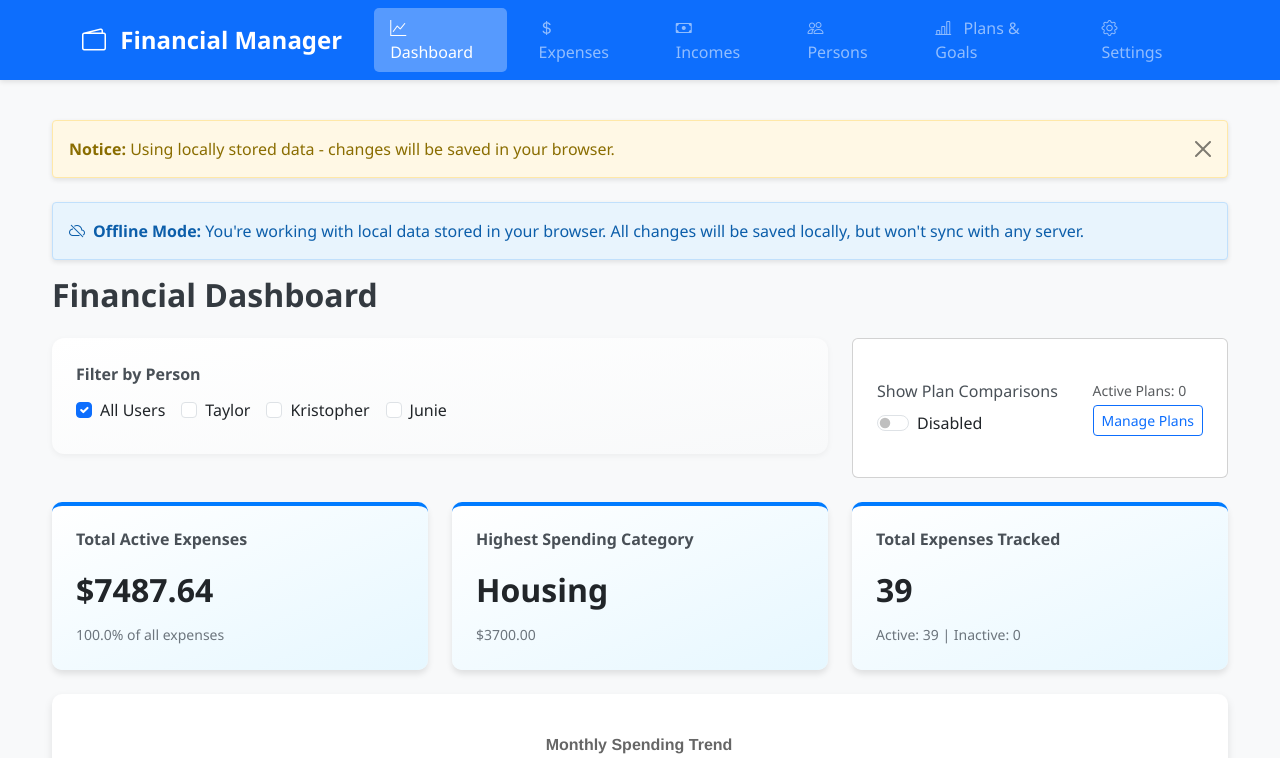
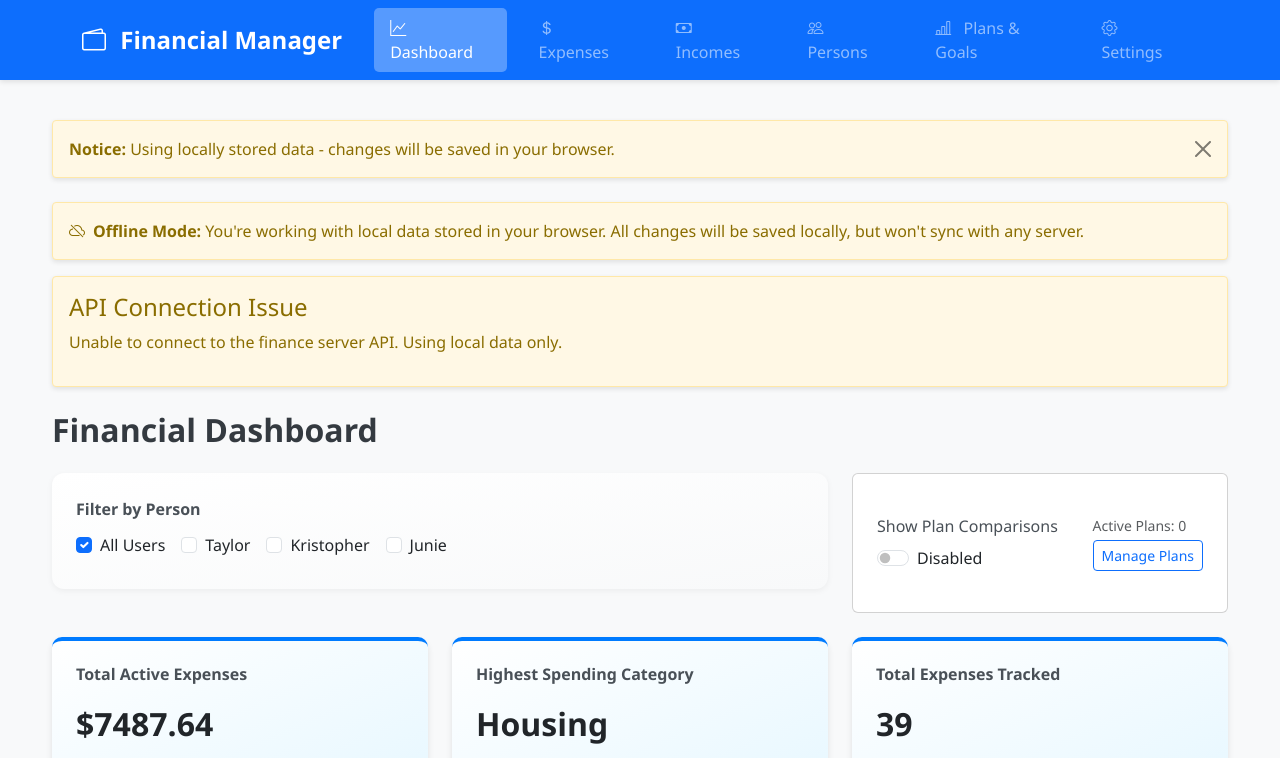
Before and after one commit to Kwakwakwak1/finance-manager, a React (Create React App) app: page / in a window 1280 px wide. Shown: the top 758 px of the page. Built offline with nearby package versions, Linux system fonts and the light colour scheme; no server answers.

Commit message:
updates to port

```diff
--- a/server.js
+++ b/server.js
@@ -16,7 +16,7 @@ const server = http.createServer((req, res) => {
   });
 });
 
-const PORT = process.env.PORT || 3000;
+const PORT = process.env.PORT || 80;
 server.listen(PORT, () => {
   console.log(`Server running on port ${PORT}`);
 });
--- a/src/App.js
+++ b/src/App.js
@@ -27,7 +27,7 @@ function App() {
   const [persons, setPersons] = useState([]);
   const [loading, setLoading] = useState(true);
   const [error, setError] = useState(null);
-  const [apiConnected, setApiConnected] = useState(true);
+  const [apiConnected, setApiConnected] = useState(false);
 
   const [activeTab, setActiveTab] = useState('dashboard');
   const [showImportedData, setShowImportedData] = useState(true); // Set to true since we're now using the default data
@@ -40,11 +40,21 @@ function App() {
     const fetchData = async () => {
       setLoading(true);
       try {
-        // First check if the API is available
-        const isApiAvailable = await checkApiAvailability();
-        setApiConnected(isApiAvailable);
+        // Test API connection
+        fetch(`${process.env.REACT_APP_API_URL || ''}/api/health`)
+          .then(response => {
+            if (response.ok) {
+              setApiConnected(true);
+            } else {
+              setApiConnected(false);
+            }
+          })
+          .catch(error => {
+            console.error('API connection error:', error);
+            setApiConnected(false);
+          });
 
-        if (isApiAvailable) {
+        if (apiConnected) {
           // Load data from API
           const [expensesData, incomesData, goalsData, personsData] = await Promise.all([
             expenseApi.getAll(),
@@ -699,10 +709,17 @@ function App() {
                 )}
 
                 {!apiConnected && (
-                  <div className="alert alert-info mb-3">
+                  <div className="alert alert-warning mb-3">
                     <i className="bi bi-cloud-slash me-2"></i>
                     <strong>Offline Mode:</strong> You're working with local data stored in your browser.
                     All changes will be saved locally, but won't sync with any server.
+                  </div>
+                )}
+
+                {!apiConnected && (
+                  <div className="alert alert-warning mt-3">
+                    <h4>API Connection Issue</h4>
+                    <p>Unable to connect to the finance server API. Using local data only.</p>
                   </div>
                 )}
 
```
